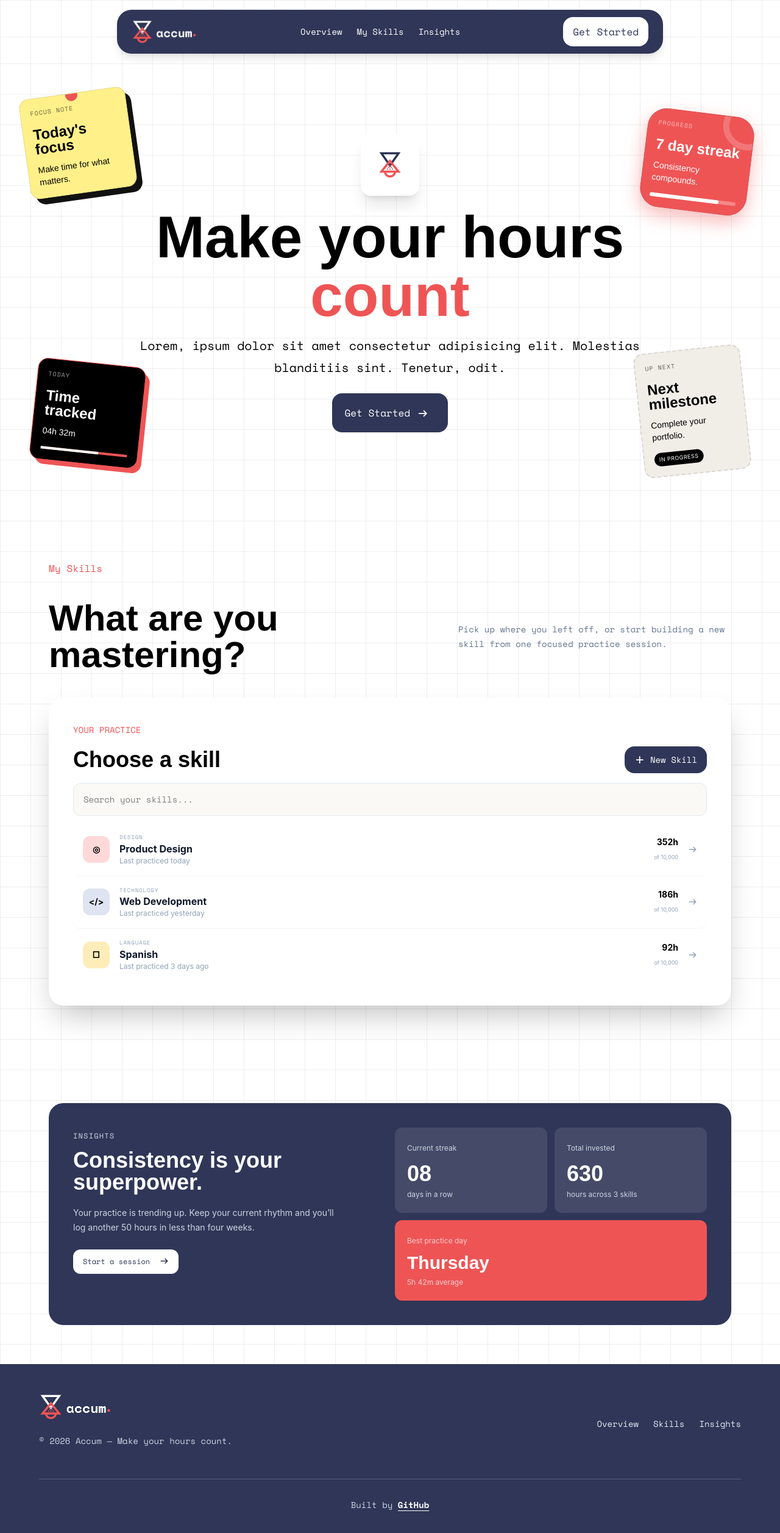
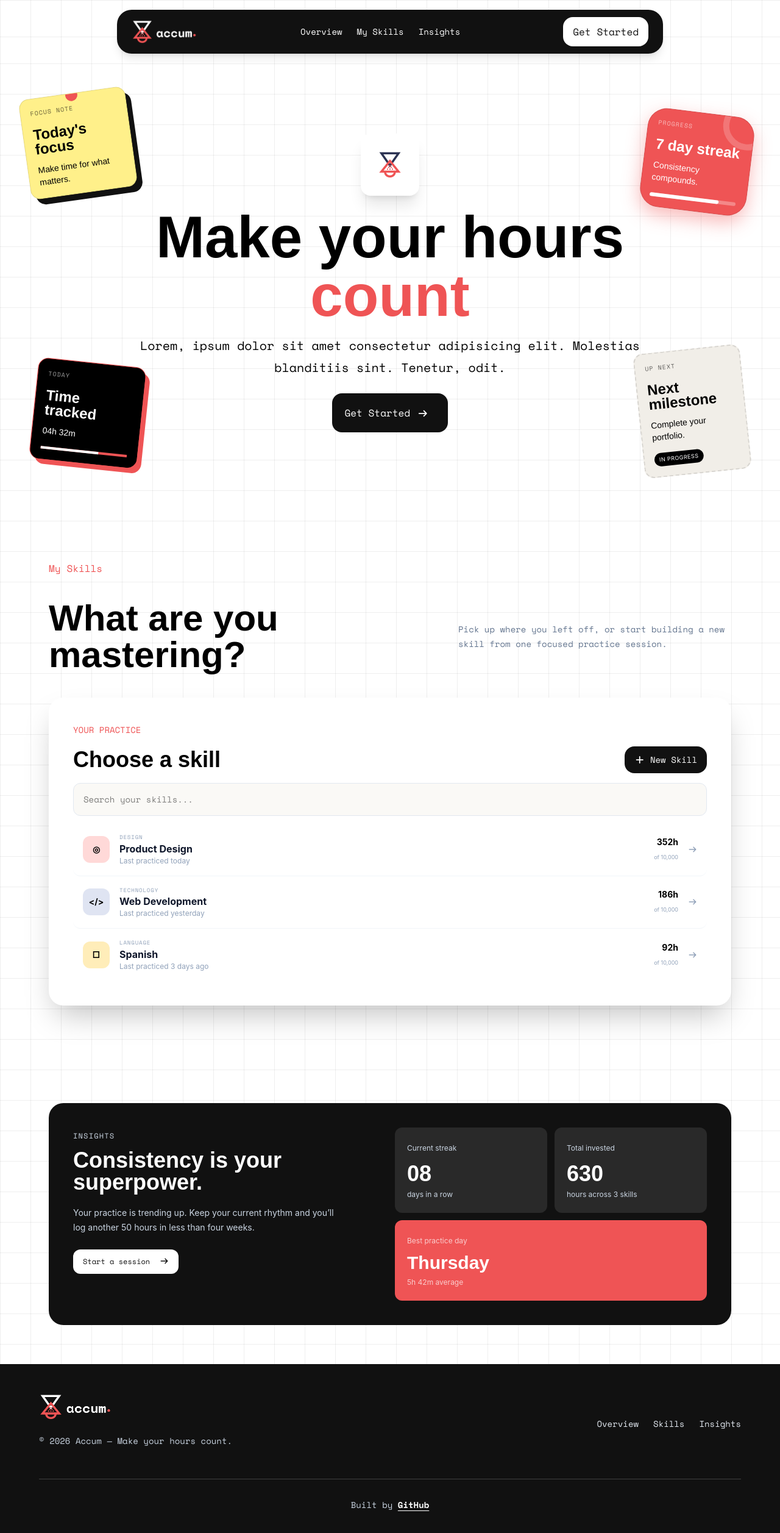
Before and after one commit to NathanMailumo/accum, a React (Vite) app: page / in a window 1280 px wide. Shown: the top 2514 px of the page at 61% size. Built offline with nearby package versions, Linux system fonts and the light colour scheme; a web font is replaced by a local one.

Commit message:
UI update: color change

```diff
--- a/src/App.jsx
+++ b/src/App.jsx
@@ -34,7 +34,7 @@ export function App() {
                 blanditiis sint. Tenetur, odit.
               </span>
             </p>
-            <a href="#skills" className="rounded-2xl bg-[#2f3657] p-5 font-bold text-white space-mono-regular">
+            <a href="#skills" className="rounded-2xl bg-[#111111] p-5 font-bold text-white space-mono-regular">
               Get Started
               <span className="px-3">
                 <FontAwesomeIcon
@@ -65,12 +65,12 @@ export function App() {
               <span className="text-sm text-[#ef5455] space-mono-regular">YOUR PRACTICE</span>
               <div className="flex flex-col justify-between gap-4 py-4 sm:flex-row sm:items-center">
                 <h2 className="text-4xl redaction-70-bold">Choose a skill</h2>
-                <button className="w-fit rounded-2xl bg-[#2f3657] px-4 py-3 text-sm text-white space-mono-regular">
+                <button className="w-fit rounded-2xl bg-[#111111] px-4 py-3 text-sm text-white space-mono-regular">
                   <FontAwesomeIcon icon={faAdd} className="text-white" /> New
                   Skill
                 </button>
               </div>
-              <input type="text" placeholder="Search your skills..." className="w-full rounded-xl border border-slate-200 bg-[#faf9f6] p-4 text-sm outline-none focus:border-[#2f3657] space-mono-regular" />
+              <input type="text" placeholder="Search your skills..." className="w-full rounded-xl border border-slate-200 bg-[#faf9f6] p-4 text-sm outline-none focus:border-[#111111] space-mono-regular" />
               <div className="mt-3 divide-y divide-slate-100">
                 {skills.map((skill) => (
                   <article key={skill.name} className="flex items-center gap-4 rounded-xl p-4 transition hover:bg-slate-50">
@@ -93,13 +93,13 @@ export function App() {
         </section>
 
         <section id="insights" className="relative z-10 px-4 py-16 sm:px-12 lg:px-20">
-          <div className="mx-auto max-w-6xl rounded-3xl bg-[#2f3657] p-6 text-white sm:p-10">
+          <div className="mx-auto max-w-6xl rounded-3xl bg-[#111111] p-6 text-white sm:p-10">
             <div className="flex flex-col items-start justify-between gap-8 md:flex-row">
               <div>
                 <span className="text-xs uppercase tracking-widest text-slate-300 space-mono-regular">INSIGHTS</span>
                 <h2 className="mt-3 max-w-sm text-4xl leading-none redaction-70-bold">Consistency is your superpower.</h2>
                 <p className="mt-5 max-w-md text-sm leading-6 text-slate-300">Your practice is trending up. Keep your current rhythm and you’ll log another 50 hours in less than four weeks.</p>
-                <button className="mt-6 rounded-xl bg-white px-4 py-3 text-xs font-bold text-[#2f3657] space-mono-regular">Start a session <FontAwesomeIcon icon={faArrowRight} className="ml-2" /></button>
+                <button className="mt-6 rounded-xl bg-white px-4 py-3 text-xs font-bold text-[#111111] space-mono-regular">Start a session <FontAwesomeIcon icon={faArrowRight} className="ml-2" /></button>
               </div>
               <div className="grid w-full max-w-lg grid-cols-2 gap-3">
                 <div className="rounded-xl bg-white/10 p-5"><span className="text-xs text-slate-300">Current streak</span><strong className="mt-3 block text-4xl redaction-70-bold">08</strong><small className="text-xs text-slate-300">days in a row</small></div>
@@ -110,7 +110,7 @@ export function App() {
           </div>
         </section>
       </main>
-      <footer className="bg-[#2f3657] px-6 py-12 text-white sm:px-12">
+      <footer className="bg-[#111111] px-6 py-12 text-white sm:px-12">
         <div className="mx-auto max-w-6xl">
           <div className="flex flex-col justify-between gap-8 md:flex-row md:items-center">
             <div>
--- a/src/Components/Navbar.jsx
+++ b/src/Components/Navbar.jsx
@@ -5,7 +5,7 @@ import logo from "../assets/logo3.png";
 export function Navbar() {
   return (
     <div className="flex justify-center bg-white p-4 bg-[linear-gradient(to_right,#00000010_1px,transparent_1px),linear-gradient(to_bottom,#00000010_1px,transparent_1px)] [background-size:50px_60px]">
-      <nav className="flex w-full max-w-4xl items-center justify-between gap-8 rounded-3xl bg-[#2f3657] px-6 py-3 text-white shadow-lg">
+      <nav className="flex w-full max-w-4xl items-center justify-between gap-8 rounded-3xl bg-[#111111] px-6 py-3 text-white shadow-lg">
         <div>
           <img src={logo} alt="Accum" className="w-27" />
         </div>
@@ -38,7 +38,7 @@ export function Navbar() {
         <div>
           <a
             href="#skills"
-            className="block rounded-2xl bg-white px-4 py-3 font-bold text-[#2f3657] space-mono-regular"
+            className="block rounded-2xl bg-white px-4 py-3 font-bold text-[#111111] space-mono-regular"
           >
             Get Started
           </a>
```
Also changed, not shown: src/Components/Skills.jsx (+4 -4 lines).
